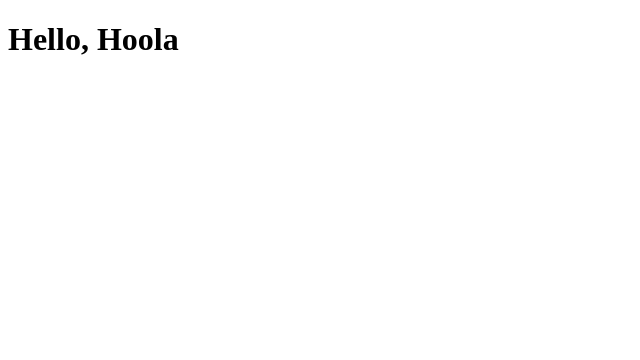
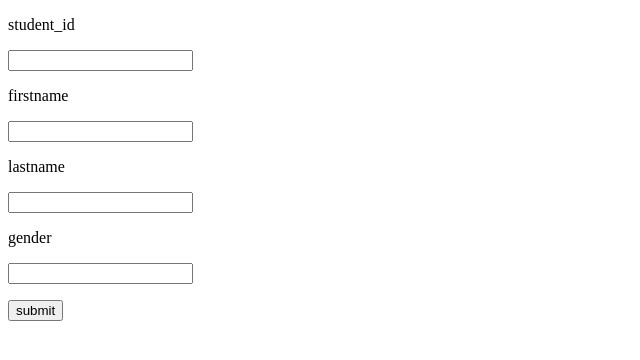
Before and after one commit to greatregen/node-webapp, a website: page public/index.html in a window 1280 px wide. Shown: the whole page, without its empty margins (0-640 px from the left). Drawn offline with Linux system fonts and the light colour scheme.

Commit message:
first commit

```diff
--- a/public/index.html
+++ b/public/index.html
@@ -8,7 +8,35 @@
 </head>
 <body>
     <!--put here-->
-    <h1>Hello, Hoola</h1>
+    <form action="http://localhost:3000/" method="post">
+        <p>
+            <label for="input-id">student_id</label>
+        </p>
+        <p>
+            <input id="input-id" type="text"name="student_id">
+        </p>
+        <p>
+            <label for="input-firstname">firstname</label>
+        </p>
+        <p>
+            <input id="input-firstname" type="text"name="firstname">
+        </p>
+        <p>
+            <label for="input-lastname">lastname</label>
+        </p>
+        <p>
+            <input id="input-lastname" type="text"name="lastname">
+        </p>
+        <p>
+            <label for="input-gender">gender</label>
+        </p>
+        <p>
+            <input id="input-gender" type="text"name="gender">
+        </p>
+        <p>
+            <button type="submit">submit</button>
+        </p>
+    </form>
     <!---->
 </body>
 </html>
--- a/utility.js
+++ b/utility.js
@@ -4,6 +4,7 @@ const request = require("request-promise");
 const EXTERNAL_API=""; // put url
 const accessToken=""; // put access token
 const student = {
+  student_id: 63363133,
   name: '', // replace with your full name.
   age: 19, // put your age.
   gender: '', // replace with your gender
```
